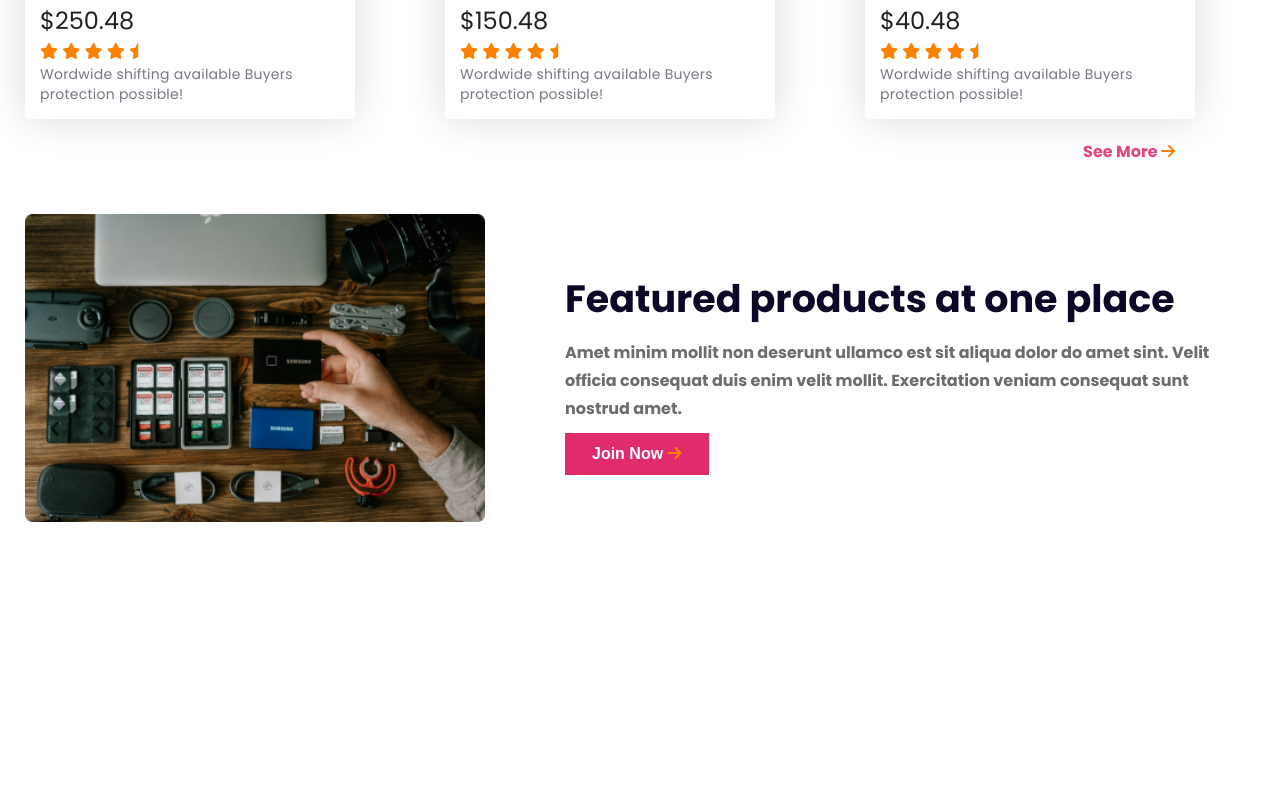
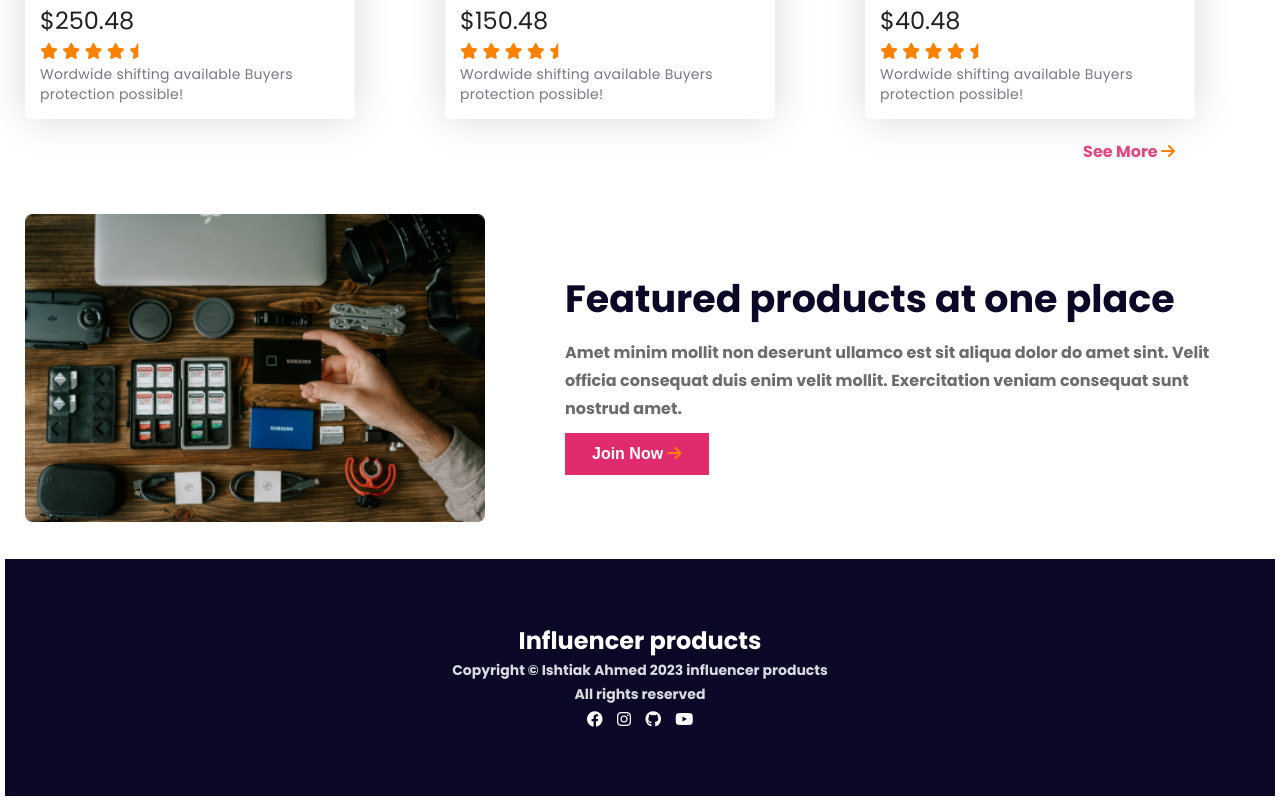
Before and after one commit to Ishtiak007/Influencer-Gear-webpage, a plain HTML site: page index.html in a window 1280 px wide. Shown: the part 2250-3051 px from the top of the page. Before the commit the page ends 2784 px from the top, so only its background shows below. Drawn offline with Linux system fonts and the light colour scheme.

Commit message:
Footer part added and responsive for the medium devices

```diff
--- a/index.html
+++ b/index.html
@@ -240,6 +240,24 @@
         </section>
       </section>
     </main>
-    <footer></footer>
+    <footer>
+      <section class="footer">
+        <div class="footer-container">
+          <div class="div">
+            <h1 class="footer-heading">Influencer products</h1>
+            <p class="footer-desc">
+              Copyright © Ishtiak Ahmed 2023 influencer products
+            </p>
+            <p class="footer-desc">All rights reserved</p>
+            <div class="social-icon">
+              <i class="fa-brands fa-facebook"></i>
+              <i class="fa-brands fa-instagram"></i>
+              <i class="fa-brands fa-github"></i>
+              <i class="fa-brands fa-youtube"></i>
+            </div>
+          </div>
+        </div>
+      </section>
+    </footer>
   </body>
 </html>
--- a/style.css
+++ b/style.css
@@ -25,7 +25,6 @@ section {
   display: flex;
   align-items: center;
   justify-content: space-between;
-
   max-width: 1230px;
   margin: 0 auto;
 }
@@ -234,6 +233,35 @@ right-banner-container {
   font-weight: 700;
   background: #e02c6d;
 }
+/* footer part */
+.footer {
+  background: #0a0826;
+}
+.footer-container {
+  margin: 0 auto;
+  max-width: 1230px;
+  display: flex;
+  align-items: center;
+  justify-content: center;
+  padding: 4rem 1rem;
+
+  text-align: center;
+}
+.footer-heading {
+  color: #fff;
+  font-size: 24px;
+  font-weight: 700;
+}
+.footer-desc {
+  color: #d9dbe1;
+  font-size: 14px;
+  font-weight: 700;
+  line-height: 24px;
+}
+.fa-brands {
+  color: white;
+  margin: 5px;
+}
 
 /* responsive part */
 @media screen and (max-width: 576px) {
@@ -289,3 +317,28 @@ right-banner-container {
     width: 100%;
   }
 }
+/* medium device */
+@media screen and (min-width: 576px) and (max-width: 768px) {
+  .popular-row {
+    display: grid;
+    grid-template-columns: repeat(2, 1fr);
+    gap: 20px;
+  }
+  .logos-container img {
+    width: 70px;
+  }
+  .navbar {
+    flex-direction: column;
+  }
+  .manubar {
+    margin-top: 12px;
+  }
+  .banner-container {
+    flex-direction: column-reverse;
+  }
+  .left-banner-container {
+    width: 100%;
+    padding: 10px;
+    text-align: center;
+  }
+}
```
